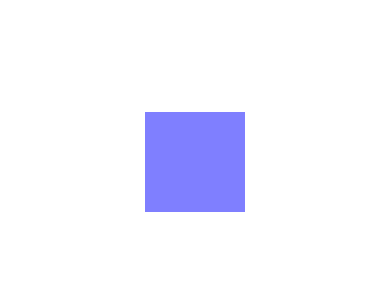
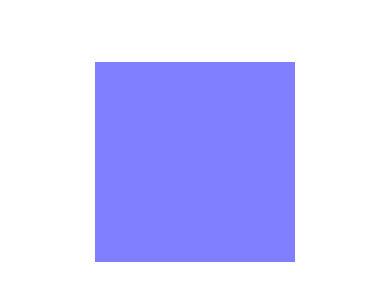
Before and after one commit to lucianodiisouza/react-native-animation-api, a React Native app: screen / in a window 390 px wide. Shown: the part 260-560 px from the top of the page. Built offline with nearby package versions, Linux system fonts and the light colour scheme.

Commit message:
step 1: animate the opacity and scale of the View

```diff
--- a/App.tsx
+++ b/App.tsx
@@ -1,9 +1,26 @@
-import { StyleSheet, View } from "react-native";
+import { useEffect, useRef } from "react";
+import { Animated, StyleSheet, View } from "react-native";
 
 export default function App() {
+  const progress = useRef(new Animated.Value(0)).current;
+  const scale = useRef(new Animated.Value(1)).current;
+
+  useEffect(() => {
+    Animated.timing(progress, {
+      toValue: 1,
+      useNativeDriver: true,
+    }).start();
+    Animated.timing(scale, {
+      toValue: 2,
+      useNativeDriver: true,
+    }).start();
+  }, []);
+
   return (
     <View style={styles.container}>
-      <View style={styles.square} />
+      <Animated.View
+        style={[styles.square, { opacity: progress, transform: [{ scale }] }]}
+      />
     </View>
   );
 }
```
